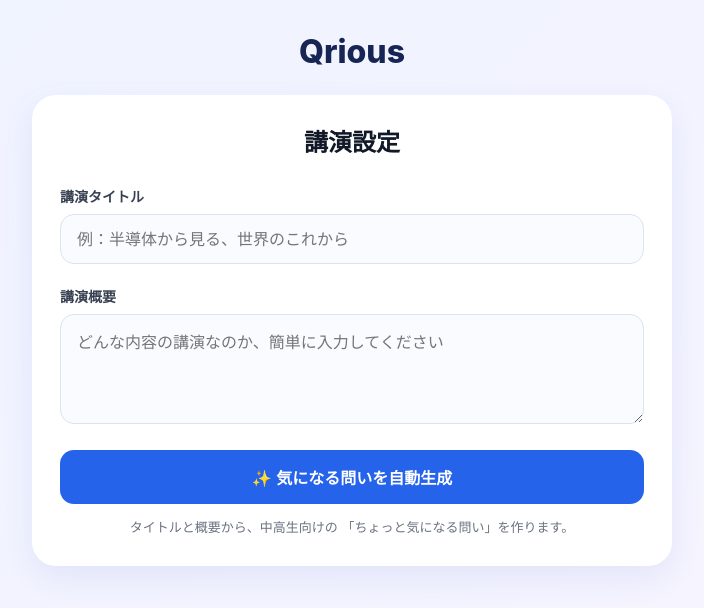
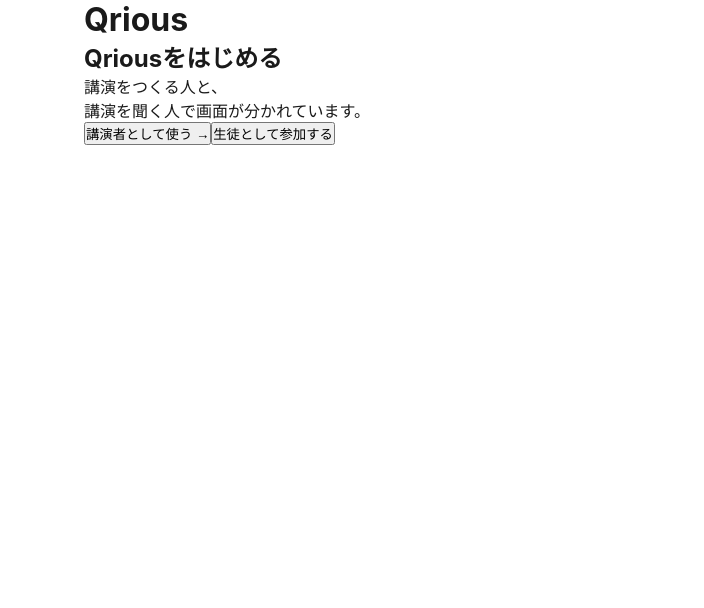
Before and after one commit to sibapannda/qrious-lecture-prototype, a React (Create React App) app: page / in a window 1280 px wide. Shown: the top 608 px of the page, without its empty margins (288-992 px from the left). Built offline with nearby package versions, Linux system fonts and the light colour scheme.

Commit message:
Update App.js

```diff
--- a/src/App.js
+++ b/src/App.js
@@ -11,16 +11,202 @@
 import './App.css';
 
 function App() {
-  const [currentScreen, setCurrentScreen] = useState(0);
-  const [lecture, setLecture] = useState(null);
+  const params = new URLSearchParams(window.location.search);
+  const mode = params.get('mode');
+
+  if (mode === 'host') {
+    return <HostApp />;
+  }
+
+  if (mode === 'student') {
+    return <StudentApp />;
+  }
+
+  return <RoleSelect />;
+}
+
+const RoleSelect = () => {
+  return (
+    <div className="screen">
+      <div className="container">
+        <div className="content">
+          <div className="header">
+            <h1 className="logo">Qrious</h1>
+          </div>
+
+          <h2>Qriousをはじめる</h2>
+
+          <p>
+            講演をつくる人と、
+            <br />
+            講演を聞く人で画面が分かれています。
+          </p>
+
+          <button
+            className="btn-primary"
+            onClick={() => {
+              window.location.href = '/?mode=host';
+            }}
+          >
+            講演者として使う →
+          </button>
+
+          <button
+            className="btn-secondary"
+            onClick={() => {
+              window.location.href = '/?mode=student';
+            }}
+          >
+            生徒として参加する
+          </button>
+        </div>
+      </div>
+    </div>
+  );
+};
+
+const HostApp = () => {
+  const [publishedLecture, setPublishedLecture] = useState(null);
+
+  const handleLectureSetup = (lectureData) => {
+    setPublishedLecture(lectureData);
+  };
+
+  if (!publishedLecture) {
+    return (
+      <Screen0LectureSetup
+        onLectureSetup={handleLectureSetup}
+      />
+    );
+  }
+
+  const lectureString = encodeURIComponent(
+    JSON.stringify(publishedLecture)
+  );
+
+  const studentUrl =
+    `${window.location.origin}/?mode=student&lecture=${lectureString}`;
+
+  const copyStudentUrl = async () => {
+    try {
+      await navigator.clipboard.writeText(studentUrl);
+      alert('生徒用URLをコピーしました！');
+    } catch (error) {
+      alert('URLをコピーできませんでした');
+    }
+  };
+
+  return (
+    <div className="screen">
+      <div className="container">
+        <div className="content">
+          <div className="header">
+            <h1 className="logo">Qrious</h1>
+          </div>
+
+          <h2>講演の準備ができました！</h2>
+
+          <div className="lecture-info">
+            <p className="label">講演タイトル</p>
+            <h3>{publishedLecture.title}</h3>
+          </div>
+
+          <p>
+            下のURLを生徒に共有すると、
+            この講演のQriousを始められます。
+          </p>
+
+          <textarea
+            readOnly
+            value={studentUrl}
+            style={{
+              width: '100%',
+              minHeight: '100px',
+              marginTop: '16px',
+            }}
+          />
+
+          <button
+            className="btn-primary"
+            onClick={copyStudentUrl}
+          >
+            生徒用URLをコピー
+          </button>
+
+          <button
+            className="btn-secondary"
+            onClick={() => {
+              window.location.href = studentUrl;
+            }}
+          >
+            生徒画面をプレビュー →
+          </button>
+
+          <button
+            className="btn-secondary"
+            onClick={() => {
+              setPublishedLecture(null);
+            }}
+          >
+            講演設定をやり直す
+          </button>
+        </div>
+      </div>
+    </div>
+  );
+};
+
+const StudentApp = () => {
+  const params = new URLSearchParams(window.location.search);
+  const lectureParam = params.get('lecture');
+
+  let lecture = null;
+
+  if (lectureParam) {
+    try {
+      lecture = JSON.parse(lectureParam);
+    } catch (error) {
+      console.error('講演データを読み込めませんでした', error);
+    }
+  }
+
+  if (!lecture) {
+    return (
+      <div className="screen">
+        <div className="container">
+          <div className="content">
+            <div className="header">
+              <h1 className="logo">Qrious</h1>
+            </div>
+
+            <h2>講演がまだ設定されていません</h2>
+
+            <p>
+              講演者から共有されたQriousのURLを開いてください。
+            </p>
+
+            <button
+              className="btn-secondary"
+              onClick={() => {
+                window.location.href = '/';
+              }}
+            >
+              トップに戻る
+            </button>
+          </div>
+        </div>
+      </div>
+    );
+  }
+
+  return <StudentExperience lecture={lecture} />;
+};
+
+const StudentExperience = ({ lecture }) => {
+  const [currentScreen, setCurrentScreen] = useState(1);
   const [selectedQuestion, setSelectedQuestion] = useState(null);
   const [lectureNotes, setLectureNotes] = useState('');
   const [lectureAnswer, setLectureAnswer] = useState('');
-
-  const handleScreen0LectureSetup = (lectureData) => {
-    setLecture(lectureData);
-    setCurrentScreen(1);
-  };
 
   const handleScreen1Next = () => {
     setCurrentScreen(2);
@@ -51,6 +237,7 @@
 
   const handleScreen6Complete = (data) => {
     console.log('Experience completed:', {
+      lecture,
       question: selectedQuestion,
       notes: lectureNotes,
       answer: lectureAnswer,
@@ -61,8 +248,7 @@
   };
 
   const handleReset = () => {
-    setCurrentScreen(0);
-    setLecture(null);
+    setCurrentScreen(1);
     setSelectedQuestion(null);
     setLectureNotes('');
     setLectureAnswer('');
@@ -70,20 +256,14 @@
 
   return (
     <div className="app">
-      {currentScreen === 0 && (
-        <Screen0LectureSetup
-          onLectureSetup={handleScreen0LectureSetup}
-        />
-      )}
-
-      {currentScreen === 1 && lecture && (
+      {currentScreen === 1 && (
         <Screen1Start
           lecture={lecture}
           onNext={handleScreen1Next}
         />
       )}
 
-      {currentScreen === 2 && lecture && (
+      {currentScreen === 2 && (
         <Screen2SelectQuestion
           questions={lecture.questions}
           onSelectQuestion={handleScreen2SelectQuestion}
@@ -131,7 +311,7 @@
       )}
     </div>
   );
-}
+};
 
 const Screen8Completed = ({ onReset }) => {
   return (
@@ -148,9 +328,9 @@
             <h2>ご参加ありがとうございました！</h2>
 
             <p>
-              あなたの体験は記録されました。
+              新しい「気になる」を
               <br />
-              新しい「気になる」を見つけることができましたか？
+              見つけることができましたか？
             </p>
           </div>
 
```
